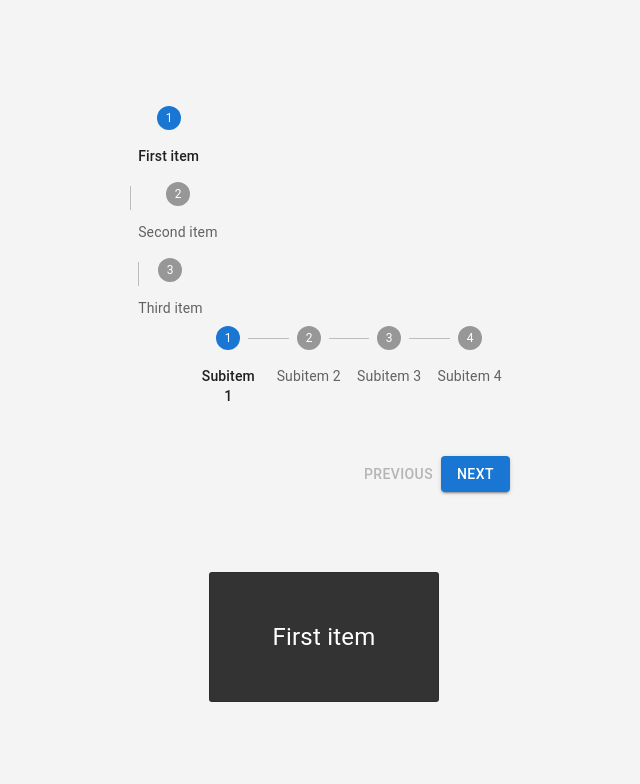
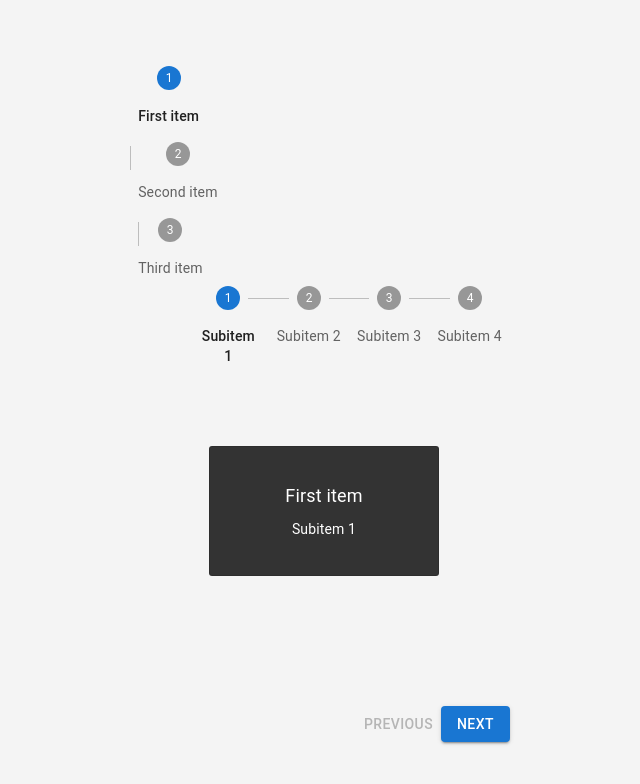
Before and after one commit to leandrofahur/react-sandbox, a React (Vite) app in the folder playground/react-mui-play/: page / in a window 1280 px wide. Shown: the top 784 px of the page, without its empty margins (316-956 px from the left). Built offline with nearby package versions, Linux system fonts and the light colour scheme.

Commit message:
Decoupled components

```diff
--- a/playground/react-mui-play/src/App.jsx
+++ b/playground/react-mui-play/src/App.jsx
@@ -1,6 +1,16 @@
 import React from "react";
 
-import { Stack } from "@mui/material";
+import { Button, Box, Stack } from "@mui/material";
+
+import { useSelector, useDispatch } from "react-redux";
+import {
+  nextOuterStep,
+  prevOuterStep,
+  nextInnerStep,
+  prevInnerStep,
+  setActiveOuterStep,
+  setActiveInnerStep,
+} from "./state/stepperSlice";
 
 import OuterStepper from "./components/MyStepper/OuterStepper/OuterStepper";
 import StepperProgress from "./components/StepperProgress/StepperProgress";
@@ -9,10 +19,61 @@ import { steps } from "./constants/steps";
 import styles from "./App.module.scss";
 
 function App() {
+  const dispatch = useDispatch();
+  const { activeOuterStep, activeInnerStep } = useSelector(
+    (state) => state.stepper
+  );
+
+  const isLastOuterStep = activeOuterStep === steps.length - 1;
+  const isLastInnerStep =
+    activeInnerStep === steps[activeOuterStep].innerSteps.length - 1;
+  const isFirstOuterStep = activeOuterStep === 0;
+  const isFirstInnerStep = activeInnerStep === 0;
+
+  const handleNext = () => {
+    const currentInnerStepsLength = steps[activeOuterStep].innerSteps.length;
+    if (activeInnerStep === currentInnerStepsLength - 1) {
+      dispatch(nextOuterStep({ innerStepsLength: currentInnerStepsLength }));
+      dispatch(setActiveInnerStep(0));
+    } else {
+      dispatch(nextInnerStep({ innerStepsLength: currentInnerStepsLength }));
+    }
+  };
+
+  const handlePrevious = () => {
+    if (activeInnerStep === 0) {
+      const prevOuterStepIndex = activeOuterStep - 1;
+      dispatch(prevOuterStep(prevOuterStepIndex));
+      const lastInnerStepIndex =
+        steps[prevOuterStepIndex].innerSteps.length - 1;
+      dispatch(prevInnerStep(lastInnerStepIndex));
+      dispatch(setActiveOuterStep(prevOuterStepIndex));
+      dispatch(setActiveInnerStep(lastInnerStepIndex));
+    } else if (typeof activeInnerStep === "number" && activeInnerStep >= 0) {
+      dispatch(prevInnerStep());
+      dispatch(setActiveInnerStep(activeInnerStep - 1));
+    }
+  };
+
   return (
     <Stack direction="column" spacing={10}>
-      <OuterStepper steps={steps} />
-      <StepperProgress step={steps[0].label} />
+      <OuterStepper steps={steps} activeStep={activeOuterStep} />
+      <StepperProgress step={steps[activeOuterStep]} />
+      <Box className={styles.boxCtaStyling}>
+        <Button
+          disabled={isFirstOuterStep && isFirstInnerStep}
+          onClick={handlePrevious}
+        >
+          Previous
+        </Button>
+        <Button
+          variant="contained"
+          onClick={handleNext}
+          disabled={isLastOuterStep && isLastInnerStep}
+        >
+          {isLastOuterStep ? "Finish" : "Next"}
+        </Button>
+      </Box>
     </Stack>
   );
 }
--- a/playground/react-mui-play/src/components/MyStepper/OuterStepper/OuterStepper.jsx
+++ b/playground/react-mui-play/src/components/MyStepper/OuterStepper/OuterStepper.jsx
@@ -4,58 +4,58 @@ import PropTypes from "prop-types";
 import { Button, Box, Stepper, Step, StepLabel } from "@mui/material";
 
 import { useSelector, useDispatch } from "react-redux";
-import {
-  nextOuterStep,
-  prevOuterStep,
-  nextInnerStep,
-  prevInnerStep,
-  setActiveOuterStep,
-  setActiveInnerStep,
-} from "../../../state/stepperSlice";
+// import {
+//   nextOuterStep,
+//   prevOuterStep,
+//   nextInnerStep,
+//   prevInnerStep,
+//   setActiveOuterStep,
+//   setActiveInnerStep,
+// } from "../../../state/stepperSlice";
 import InnerStepper from "../InnerStepper/InnerStepper";
 
 import styles from "./OuterStepper.module.scss";
 
 function OuterStepper(props) {
-  const { steps } = props;
+  const { steps, activeStep } = props;
 
-  const dispatch = useDispatch();
+  // const dispatch = useDispatch();
   const { activeOuterStep, activeInnerStep } = useSelector(
     (state) => state.stepper
   );
 
-  const isLastOuterStep = activeOuterStep === steps.length - 1;
-  const isLastInnerStep =
-    activeInnerStep === steps[activeOuterStep].innerSteps.length - 1;
-  const isFirstOuterStep = activeOuterStep === 0;
-  const isFirstInnerStep = activeInnerStep === 0;
+  // const isLastOuterStep = activeOuterStep === steps.length - 1;
+  // const isLastInnerStep =
+  //   activeInnerStep === steps[activeOuterStep].innerSteps.length - 1;
+  // const isFirstOuterStep = activeOuterStep === 0;
+  // const isFirstInnerStep = activeInnerStep === 0;
 
-  console.log({ activeOuterStep, activeInnerStep });
+  // console.log({ activeOuterStep, activeInnerStep });
 
-  const handleNext = () => {
-    const currentInnerStepsLength = steps[activeOuterStep].innerSteps.length;
-    if (activeInnerStep === currentInnerStepsLength - 1) {
-      dispatch(nextOuterStep({ innerStepsLength: currentInnerStepsLength }));
-      dispatch(setActiveInnerStep(0));
-    } else {
-      dispatch(nextInnerStep({ innerStepsLength: currentInnerStepsLength }));
-    }
-  };
+  // const handleNext = () => {
+  //   const currentInnerStepsLength = steps[activeOuterStep].innerSteps.length;
+  //   if (activeInnerStep === currentInnerStepsLength - 1) {
+  //     dispatch(nextOuterStep({ innerStepsLength: currentInnerStepsLength }));
+  //     dispatch(setActiveInnerStep(0));
+  //   } else {
+  //     dispatch(nextInnerStep({ innerStepsLength: currentInnerStepsLength }));
+  //   }
+  // };
 
-  const handlePrevious = () => {
-    if (activeInnerStep === 0) {
-      const prevOuterStepIndex = activeOuterStep - 1;
-      dispatch(prevOuterStep(prevOuterStepIndex));
-      const lastInnerStepIndex =
-        steps[prevOuterStepIndex].innerSteps.length - 1;
-      dispatch(prevInnerStep(lastInnerStepIndex));
-      dispatch(setActiveOuterStep(prevOuterStepIndex));
-      dispatch(setActiveInnerStep(lastInnerStepIndex));
-    } else if (typeof activeInnerStep === "number" && activeInnerStep >= 0) {
-      dispatch(prevInnerStep());
-      dispatch(setActiveInnerStep(activeInnerStep - 1));
-    }
-  };
+  // const handlePrevious = () => {
+  //   if (activeInnerStep === 0) {
+  //     const prevOuterStepIndex = activeOuterStep - 1;
+  //     dispatch(prevOuterStep(prevOuterStepIndex));
+  //     const lastInnerStepIndex =
+  //       steps[prevOuterStepIndex].innerSteps.length - 1;
+  //     dispatch(prevInnerStep(lastInnerStepIndex));
+  //     dispatch(setActiveOuterStep(prevOuterStepIndex));
+  //     dispatch(setActiveInnerStep(lastInnerStepIndex));
+  //   } else if (typeof activeInnerStep === "number" && activeInnerStep >= 0) {
+  //     dispatch(prevInnerStep());
+  //     dispatch(setActiveInnerStep(activeInnerStep - 1));
+  //   }
+  // };
 
   return (
     <Box className={styles.boxStepStyling}>
@@ -74,7 +74,7 @@ function OuterStepper(props) {
           activeStep={activeInnerStep}
         />
       </Stepper>
-      <Box className={styles.boxCtaStyling}>
+      {/* <Box className={styles.boxCtaStyling}>
         <Button
           disabled={isFirstOuterStep && isFirstInnerStep}
           onClick={handlePrevious}
@@ -88,7 +88,7 @@ function OuterStepper(props) {
         >
           {isLastOuterStep ? "Finish" : "Next"}
         </Button>
-      </Box>
+      </Box> */}
     </Box>
   );
 }
--- a/playground/react-mui-play/src/components/StepperProgress/StepperProgress.jsx
+++ b/playground/react-mui-play/src/components/StepperProgress/StepperProgress.jsx
@@ -2,17 +2,24 @@ import React from "react";
 import PropTypes from "prop-types";
 
 import { Box, Paper, Typography } from "@mui/material";
+import { useSelector } from "react-redux";
 
 import styles from "./StepperProgress.module.scss";
 
 function StepperProgress(props) {
   const { step } = props;
 
+  const { activeInnerStep } = useSelector((state) => state.stepper);
+  console.log(step.innerSteps[activeInnerStep].label);
+
   return (
     <Box className={styles.boxStepStyling}>
       <Paper variant="outlined" square className={styles.paperStepStyling}>
-        <Typography fontSize={24} color="white">
-          {step}
+        <Typography fontSize={18} color="white">
+          {step.label}
+        </Typography>
+        <Typography fontSize={14} color="white">
+          {step.innerSteps[activeInnerStep].label}
         </Typography>
       </Paper>
     </Box>
@@ -20,7 +27,7 @@ function StepperProgress(props) {
 }
 
 StepperProgress.propTypes = {
-  step: PropTypes.string,
+  step: PropTypes.object.isRequired,
 };
 
 export default StepperProgress;
--- a/playground/react-mui-play/src/components/StepperProgress/StepperProgress.module.scss
+++ b/playground/react-mui-play/src/components/StepperProgress/StepperProgress.module.scss
@@ -6,12 +6,14 @@
 
   .paperStepStyling {
     display: flex;
+    flex-direction: column;
     justify-content: center;
     align-items: center;
     border-radius: 3px;
     background-color: #333;
     width: 228px;
     height: 128px;
+    gap: 10px;
   }
 }
 
```
